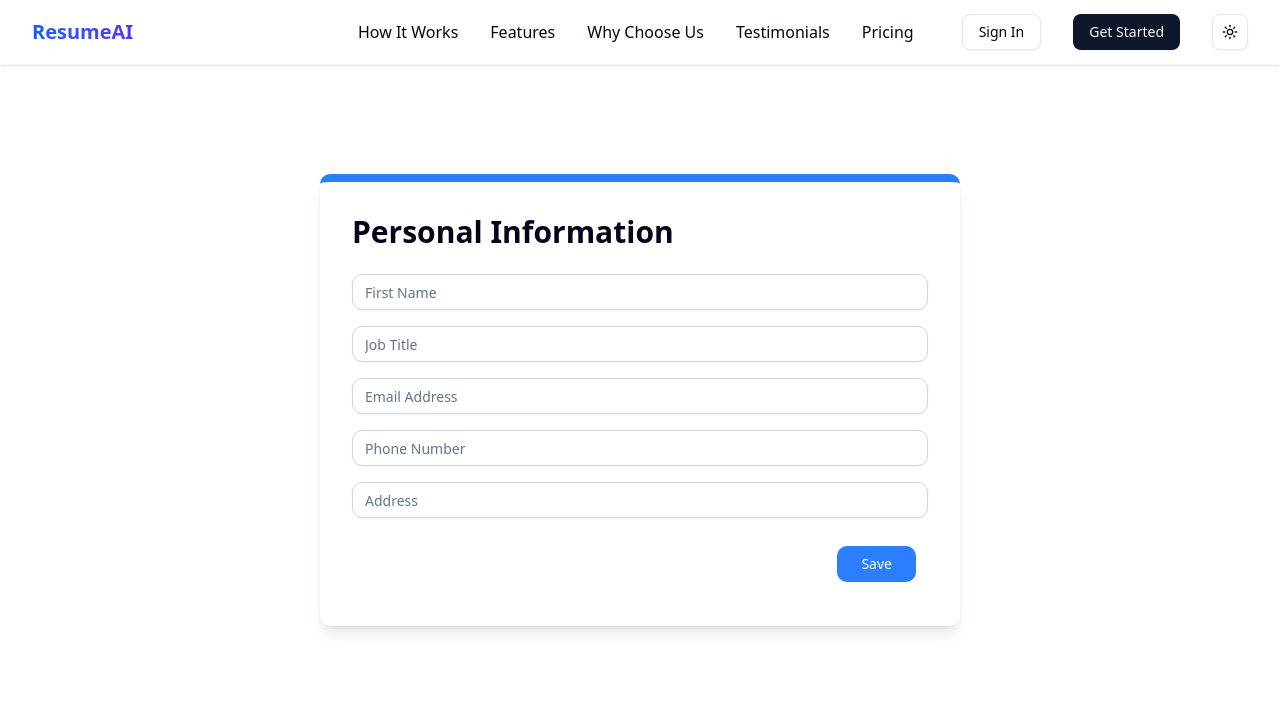
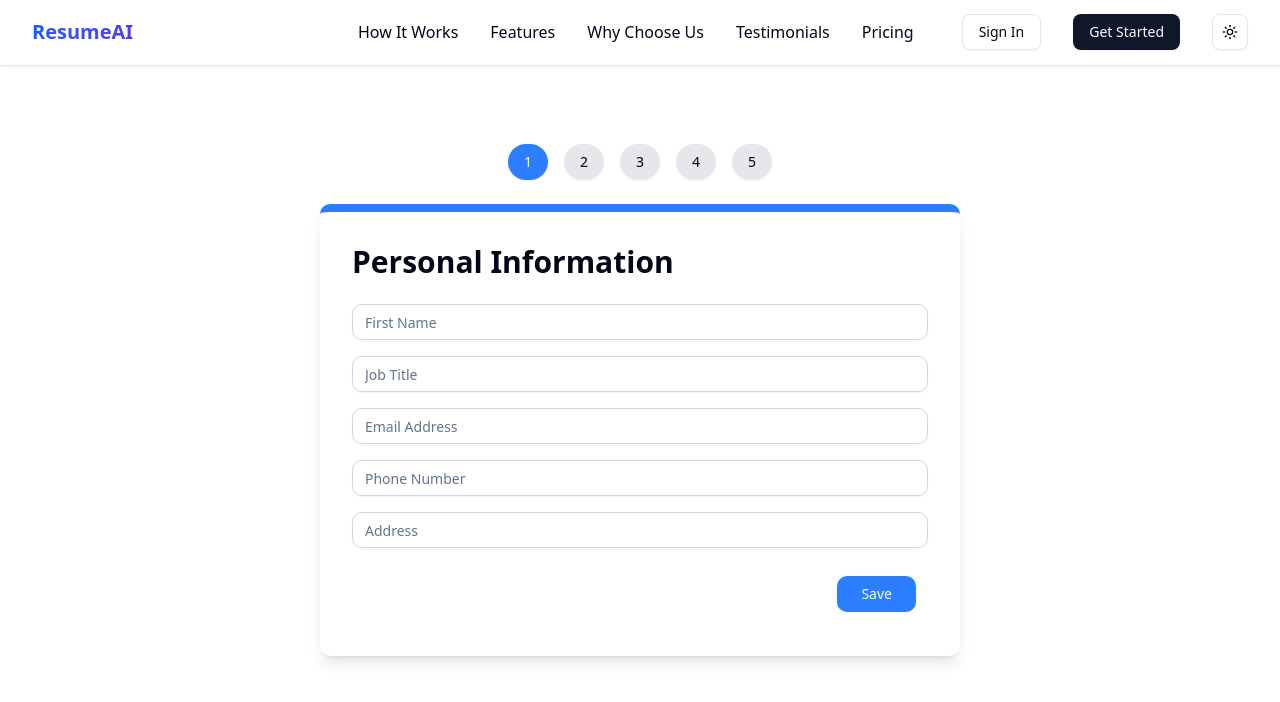
Before and after one commit to ShyamGuna77/Ai_resume_Builder, a Next.js app: page /resume/create in a window 1280 px wide. Shown: the top 702 px of the page. Built offline with nearby package versions, Linux system fonts and the light colour scheme.

Commit message:
resume navbar

```diff
--- a/app/nav/ResumeNavbar.tsx
+++ b/app/nav/ResumeNavbar.tsx
@@ -3,16 +3,27 @@ import { Button } from '@/components/ui/button'
 import { useResume } from '../context/Resume'
 
 const ResumeNavbar = () => {
-    const {step,setStep} = useResume()
-  return (
-   <>
-   {[1,2,3,4,5].map((btn,index) => (
-    <Button
-    className=''
-    key={index}>{btn}</Button>
-   ))}
-   </>
-  )
+    const { step, setStep } = useResume()
+
+    return (
+      <>
+        <div className="flex justify-center mb-6 space-x-4">
+          {[1, 2, 3, 4, 5].map((btn, index) => (
+            <Button
+              key={index}
+              onClick={() => setStep(btn)}
+              className={`rounded-full  px-4 py-2 ${
+                step === btn
+                  ? "bg-blue-500 text-white"
+                  : "bg-gray-200 text-black"
+              }`}
+            >
+              {btn}
+            </Button>
+          ))}
+        </div>
+      </>
+    );
 }
 
 export default ResumeNavbar
--- a/app/resume/create/page.tsx
+++ b/app/resume/create/page.tsx
@@ -5,10 +5,12 @@ import Step_Two from "@/app/Steps/Step_Two"
 import Step_three from "@/app/Steps/Step_three"
 import Step_four from "@/app/Steps/Step_four"
 import Step_five from "@/app/Steps/Step_five"
+import ResumeNavbar from "@/app/nav/ResumeNavbar"
 const ResumeCreatePage = () => {
     const {step,resume} = useResume()
   return (
-    <div className="flex items-center justify-center h-screen">
+    <div className="flex flex-col items-center justify-center h-screen">
+      <ResumeNavbar />
       {step === 1 && <Step_one />}
       {step === 2 && <Step_Two />}
       {step === 3 && <Step_three />}
```
